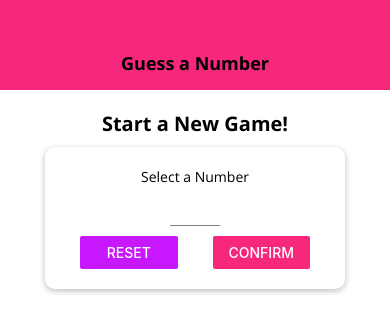
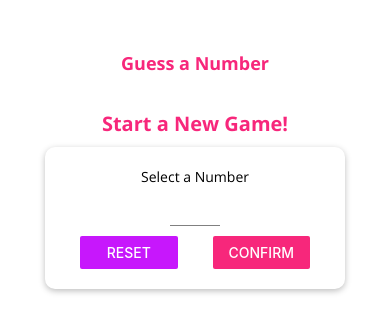
Before and after one commit to bhanujggandhi/Guess-a-number-native-app, a React Native app: screen / in a window 390 px wide. Shown: the top 332 px of the page. Built offline with nearby package versions, Linux system fonts and the light colour scheme.

Commit message:
Tweaks in design based on platform 'ios' & 'android' mainly

```diff
--- a/components/Header.tsx
+++ b/components/Header.tsx
@@ -1,5 +1,5 @@
 import React from "react";
-import { View, Text, StyleSheet } from "react-native";
+import { View, Text, StyleSheet, Platform } from "react-native";
 
 import Colors from "../constants/color";
 import defaultStyles from "../constants/default-styles";
@@ -10,20 +10,35 @@ type HeaderProps = {
 
 const Header = ({ title }: HeaderProps) => {
   return (
-    <View style={styles.header}>
+    <View
+      style={{
+        ...styles.headerBase,
+        ...Platform.select({
+          ios: styles.headerIOS,
+          android: styles.headerAndroid,
+        }),
+      }}
+    >
       <Text style={{ ...defaultStyles.titleText }}>{title}</Text>
     </View>
   );
 };
 
 const styles = StyleSheet.create({
-  header: {
+  headerBase: {
     width: "100%",
     height: 90,
     paddingTop: 36,
-    backgroundColor: Colors.primary,
     alignItems: "center",
     justifyContent: "center",
+  },
+  headerIOS: {
+    backgroundColor: "white",
+    borderBottomColor: "#ccc",
+    borderBottomWidth: 1,
+  },
+  headerAndroid: {
+    backgroundColor: Colors.primary,
   },
 });
 
--- a/components/MainButton.tsx
+++ b/components/MainButton.tsx
@@ -1,5 +1,12 @@
 import React from "react";
-import { View, Text, StyleSheet, TouchableOpacity } from "react-native";
+import {
+  View,
+  Text,
+  StyleSheet,
+  TouchableOpacity,
+  Platform,
+  TouchableNativeFeedback,
+} from "react-native";
 
 import Colors from "../constants/color";
 import defaultStyles from "../constants/default-styles";
@@ -10,18 +17,29 @@ type MainButtonProps = {
 };
 
 const MainButton = ({ children, onPress }: MainButtonProps) => {
+  let ButtonComponent: any = TouchableOpacity;
+
+  if (Platform.OS === "android" && Platform.Version >= 21) {
+    ButtonComponent = TouchableNativeFeedback;
+  }
   return (
-    <TouchableOpacity onPress={onPress}>
-      <View style={styles.button}>
-        <Text style={{ ...defaultStyles.bodyText, ...styles.buttonText }}>
-          {children}
-        </Text>
-      </View>
-    </TouchableOpacity>
+    <View style={styles.buttonContainer}>
+      <ButtonComponent onPress={onPress}>
+        <View style={styles.button}>
+          <Text style={{ ...defaultStyles.bodyText, ...styles.buttonText }}>
+            {children}
+          </Text>
+        </View>
+      </ButtonComponent>
+    </View>
   );
 };
 
 const styles = StyleSheet.create({
+  buttonContainer: {
+    borderRadius: 25,
+    overflow: "hidden",
+  },
   button: {
     backgroundColor: Colors.primary,
     paddingVertical: 12,
--- a/constants/default-styles.ts
+++ b/constants/default-styles.ts
@@ -1,4 +1,5 @@
-import { StyleSheet } from "react-native";
+import { Platform, StyleSheet } from "react-native";
+import Colors from "../constants/color";
 
 export default StyleSheet.create({
   bodyText: {
@@ -7,6 +8,6 @@ export default StyleSheet.create({
   titleText: {
     fontFamily: "open-sans-bold",
     fontSize: 18,
-    color: "black",
+    color: Platform.OS === "android" ? "white" : Colors.primary,
   },
 });
```
